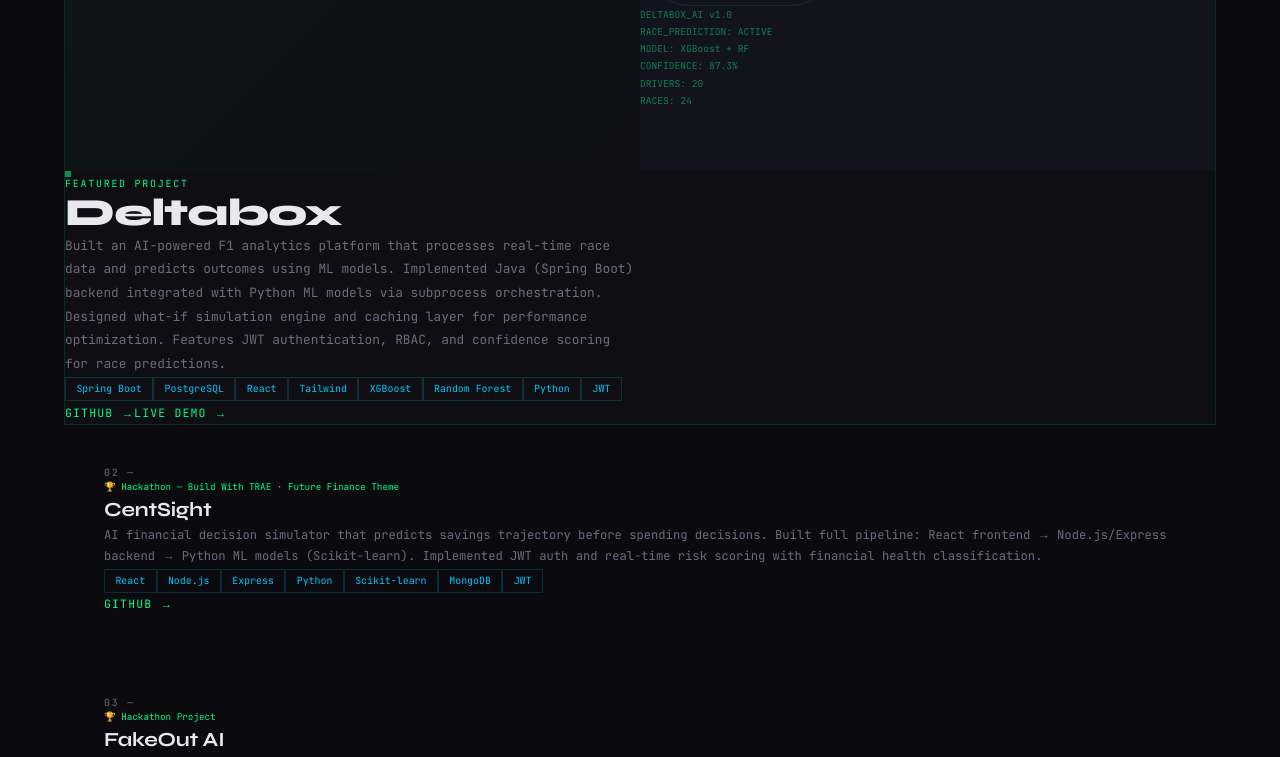
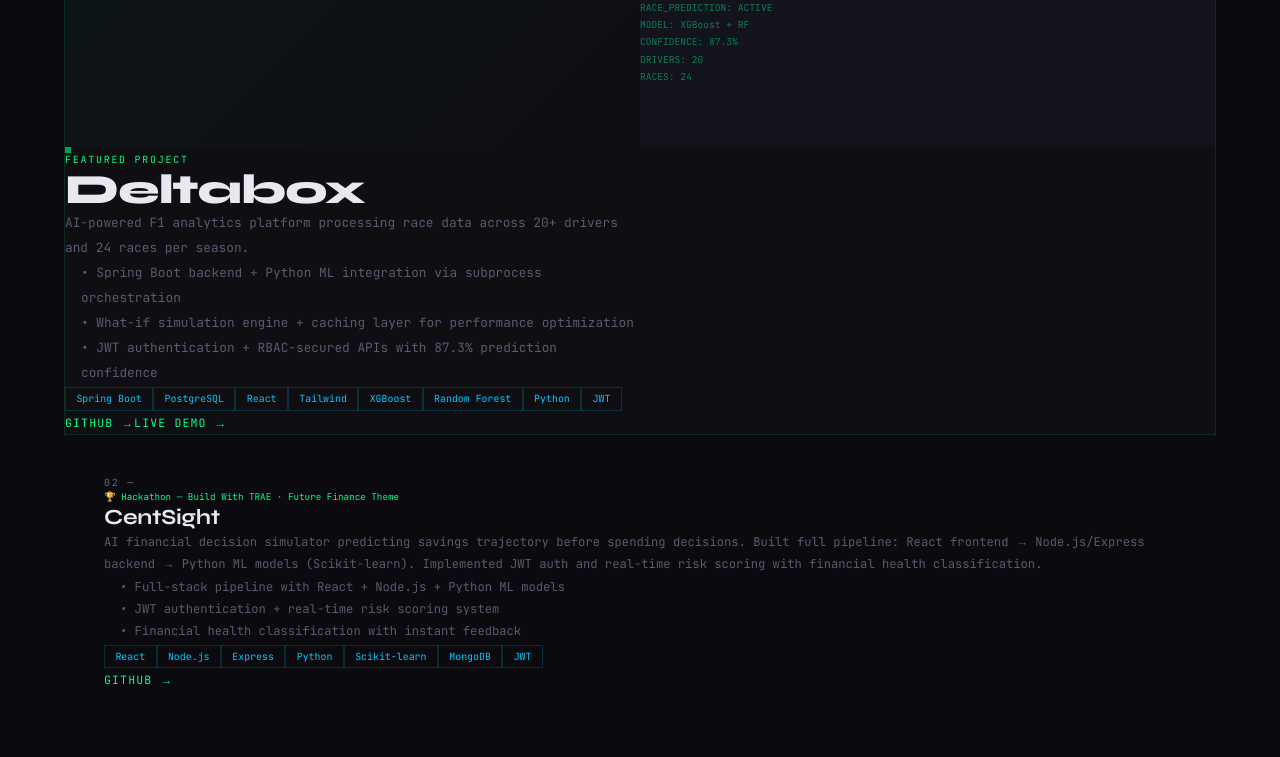
Before and after one commit to Mohammad-Adnan-Shakil/Portfolio, a React (Vite) app: page / in a window 1280 px wide. Shown: the part 2000-2757 px from the top of the page. Built offline with nearby package versions, Linux system fonts and the light colour scheme.

Commit message:
Refine portfolio for strong early-stage engineer identity: metrics, bullet-style descriptions, outcome-driven tech stack, sharper identity, tighter spacing, improved typography

```diff
--- a/src/components/About.jsx
+++ b/src/components/About.jsx
@@ -7,7 +7,7 @@ const About = () => {
     <section
       id="about"
       style={{
-        padding: '5rem 4rem',
+        padding: '4rem 4rem',
         borderTop: '1px solid rgba(0,255,136,0.12)'
       }}
     >
@@ -59,8 +59,8 @@ const About = () => {
           color: '#6b6b80',
           lineHeight: 1.9
         }}>
-          I'm <span style={{ color: '#e8e8f0' }}>Mohammad Adnan Shakil</span>, a second-year Computer Science student at Presidency University, Bengaluru.
-          I build full-stack systems where backend logic meets ML models to make actual decisions.
+          I'm <span style={{ color: '#e8e8f0' }}>Mohammad Adnan Shakil</span>, a second-year CS student at Presidency University, Bengaluru.
+          I focus on building systems where backend logic drives real decisions, not just UI.
         </p>
 
         <p ref={revealRef(4)} className="mb-4" style={{
@@ -69,24 +69,16 @@ const About = () => {
           color: '#6b6b80',
           lineHeight: 1.9
         }}>
-          My focus is on production-grade applications: Deltabox demonstrates Java calling Python ML models for real-time predictions, with JWT + RBAC security and caching for performance.
+          Deltabox demonstrates my approach: Java calling Python ML models for real-time predictions, with JWT + RBAC security and caching for performance.
         </p>
 
-        <p ref={revealRef(5)} className="mb-4" style={{
+        <p ref={revealRef(5)} style={{
           fontFamily: 'JetBrains Mono',
           fontSize: '0.83rem',
           color: '#6b6b80',
           lineHeight: 1.9
         }}>
           I work fast, ship aggressively, and care about clean architecture. Discipline in code, gym, and execution.
-        </p>
-
-        <p ref={revealRef(6)} style={{
-          fontFamily: 'JetBrains Mono',
-          fontSize: '0.83rem',
-          color: '#6b6b80',
-          lineHeight: 1.9
-        }}>
           Targeting software engineering internships for mid-2026.
         </p>
       </div>
--- a/src/components/Contact.jsx
+++ b/src/components/Contact.jsx
@@ -40,7 +40,7 @@ const Contact = () => {
     <section
       id="contact"
       style={{
-        padding: '5rem 4rem',
+        padding: '4rem 4rem',
         borderTop: '1px solid rgba(0,255,136,0.12)',
         textAlign: 'center'
       }}
--- a/src/components/EngineeringThinking.jsx
+++ b/src/components/EngineeringThinking.jsx
@@ -7,7 +7,7 @@ const EngineeringThinking = () => {
     <section
       id="engineering"
       style={{
-        padding: '6rem 4rem',
+        padding: '5rem 4rem',
         borderTop: '1px solid rgba(0,255,136,0.12)'
       }}
     >
@@ -27,7 +27,7 @@ const EngineeringThinking = () => {
       </div>
 
       {/* Section Title */}
-      <div ref={revealRef(1)} className="mb-8">
+      <div ref={revealRef(1)} className="mb-6">
         <h2
           style={{
             fontFamily: 'Syne',
@@ -41,9 +41,8 @@ const EngineeringThinking = () => {
 
       {/* Content */}
       <div style={{ maxWidth: '800px' }}>
-        <div ref={revealRef(2)} className="mb-6">
+        <div ref={revealRef(2)} className="mb-4">
           <h3
-            className="mb-3"
             style={{
               fontFamily: 'JetBrains Mono',
               fontSize: '0.82rem',
@@ -56,47 +55,40 @@ const EngineeringThinking = () => {
           </h3>
         </div>
 
-        <div ref={revealRef(3)} className="mb-4" style={{
+        <div ref={revealRef(3)} className="mb-3" style={{
           fontFamily: 'JetBrains Mono',
           fontSize: '0.83rem',
           color: '#6b6b80',
           lineHeight: 1.9
         }}>
-          <strong style={{ color: '#e8e8f0' }}>1. API Layer (Spring Boot/Node.js)</strong><br />
-          RESTful endpoints, authentication, RBAC<br />
-          Request validation and error handling
+          <strong style={{ color: '#e8e8f0' }}>1. API Layer (Spring Boot/Node.js)</strong> — RESTful endpoints, authentication, RBAC, request validation
         </div>
 
-        <div ref={revealRef(4)} className="mb-4" style={{
+        <div ref={revealRef(4)} className="mb-3" style={{
           fontFamily: 'JetBrains Mono',
           fontSize: '0.83rem',
           color: '#6b6b80',
           lineHeight: 1.9
         }}>
-          <strong style={{ color: '#e8e8f0' }}>2. Orchestration Layer</strong><br />
-          Java subprocess calls to Python ML models<br />
-          Async processing and response caching
+          <strong style={{ color: '#e8e8f0' }}>2. Orchestration Layer</strong> — Java subprocess calls to Python ML models, async processing, response caching
         </div>
 
-        <div ref={revealRef(5)} className="mb-6" style={{
+        <div ref={revealRef(5)} className="mb-4" style={{
           fontFamily: 'JetBrains Mono',
           fontSize: '0.83rem',
           color: '#6b6b80',
           lineHeight: 1.9
         }}>
-          <strong style={{ color: '#e8e8f0' }}>3. ML Pipeline</strong><br />
-          Feature extraction → Model inference → Response formatting<br />
-          Confidence scoring and fallback handling
+          <strong style={{ color: '#e8e8f0' }}>3. ML Pipeline</strong> — Feature extraction → Model inference → Response formatting, confidence scoring, fallback handling
         </div>
 
-        <div ref={revealRef(6)} className="mb-6" style={{
+        <div ref={revealRef(6)} className="mb-4" style={{
           fontFamily: 'JetBrains Mono',
           fontSize: '0.83rem',
           color: '#6b6b80',
           lineHeight: 1.9
         }}>
-          <strong style={{ color: '#00ff88' }}>Example Flow:</strong><br />
-          User Request → API Validation → Subprocess to Python → ML Prediction → Response Cache → JSON Response
+          <strong style={{ color: '#00ff88' }}>Example Flow:</strong> User Request → API Validation → Subprocess to Python → ML Prediction → Response Cache → JSON Response
         </div>
 
         <div ref={revealRef(7)} style={{
--- a/src/components/Projects.jsx
+++ b/src/components/Projects.jsx
@@ -13,7 +13,8 @@ const Projects = () => {
       number: '02 —',
       title: 'CentSight',
       badge: '🏆 Hackathon — Build With TRAE · Future Finance Theme',
-      description: 'AI financial decision simulator that predicts savings trajectory before spending decisions. Built full pipeline: React frontend → Node.js/Express backend → Python ML models (Scikit-learn). Implemented JWT auth and real-time risk scoring with financial health classification.',
+      description: 'AI financial decision simulator predicting savings trajectory before spending decisions. Built full pipeline: React frontend → Node.js/Express backend → Python ML models (Scikit-learn). Implemented JWT auth and real-time risk scoring with financial health classification.',
+      bullets: ['Full-stack pipeline with React + Node.js + Python ML models', 'JWT authentication + real-time risk scoring system', 'Financial health classification with instant feedback'],
       tags: ['React', 'Node.js', 'Express', 'Python', 'Scikit-learn', 'MongoDB', 'JWT'],
       github: 'https://github.com/Mohammad-Adnan-Shakil/CentSight'
     },
@@ -22,13 +23,14 @@ const Projects = () => {
       title: 'FakeOut AI',
       badge: '🏆 Hackathon Project',
       description: 'Voice deepfake detection system using dual-model ML ensemble (XGBoost + Random Forest). Extracted 40 MFCC coefficients and spectral features from audio for classification. FastAPI backend serving ML inference with React frontend for audio upload/analysis.',
+      bullets: ['Dual-model ensemble (XGBoost + Random Forest) for classification', '40 MFCC coefficients + spectral features from audio', 'FastAPI backend serving ML inference with React frontend'],
       tags: ['React', 'FastAPI', 'Python', 'XGBoost', 'Random Forest', 'Librosa', 'TailwindCSS'],
       github: 'https://github.com/FuncLexa/FakeOut-AI'
     }
   ];
 
   return (
-    <section id="projects" style={{ padding: '6rem 4rem' }}>
+    <section id="projects" style={{ padding: '4.5rem 4rem' }}>
       {/* Section Label */}
       <div ref={revealRef(0)} className="mb-4">
         <p
@@ -204,29 +206,33 @@ const Projects = () => {
               style={{
                 fontFamily: 'Syne',
                 fontWeight: 800,
-                fontSize: '2.4rem',
+                fontSize: '2.6rem',
                 letterSpacing: '-0.02em',
-                lineHeight: 1.1
+                lineHeight: 1.05
               }}
             >
               Deltabox
             </h3>
 
             {/* Description */}
-            <p
+            <div
               className="mb-8"
               style={{
                 fontFamily: 'JetBrains Mono',
                 fontSize: '0.8rem',
-                color: '#6b6b80',
-                lineHeight: 1.85
+                color: '#5a5a70',
+                lineHeight: 1.95
               }}
             >
-              Built an AI-powered F1 analytics platform that processes real-time race data and predicts outcomes using ML models.
-              Implemented Java (Spring Boot) backend integrated with Python ML models via subprocess orchestration.
-              Designed what-if simulation engine and caching layer for performance optimization.
-              Features JWT authentication, RBAC, and confidence scoring for race predictions.
-            </p>
+              <p className="mb-4">
+                AI-powered F1 analytics platform processing race data across 20+ drivers and 24 races per season.
+              </p>
+              <div style={{ paddingLeft: '1rem' }}>
+                <div className="mb-2">• Spring Boot backend + Python ML integration via subprocess orchestration</div>
+                <div className="mb-2">• What-if simulation engine + caching layer for performance optimization</div>
+                <div>• JWT authentication + RBAC-secured APIs with 87.3% prediction confidence</div>
+              </div>
+            </div>
 
             {/* Tech Tags */}
             <div className="flex flex-wrap gap-2 mb-8">
@@ -345,25 +351,35 @@ const Projects = () => {
               style={{
                 fontFamily: 'Syne',
                 fontWeight: 700,
-                fontSize: '1.25rem',
-                letterSpacing: '-0.01em'
+                fontSize: '1.35rem',
+                letterSpacing: '-0.01em',
+                lineHeight: 1.2
               }}
             >
               {project.title}
             </h3>
 
             {/* Description */}
-            <p
+            <div
               className="mb-6"
               style={{
                 fontFamily: 'JetBrains Mono',
                 fontSize: '0.76rem',
-                color: '#6b6b80',
-                lineHeight: 1.75
+                color: '#5a5a70',
+                lineHeight: 1.85
               }}
             >
-              {project.description}
-            </p>
+              <p className="mb-3">
+                {project.description}
+              </p>
+              <div style={{ paddingLeft: '1rem' }}>
+                {project.bullets.map((bullet, idx) => (
+                  <div key={idx} className="mb-2">
+                    • {bullet}
+                  </div>
+                ))}
+              </div>
+            </div>
 
             {/* Tech Tags */}
             <div className="flex flex-wrap gap-2 mb-6">
--- a/src/components/Skills.jsx
+++ b/src/components/Skills.jsx
@@ -6,19 +6,19 @@ const Skills = () => {
   const skillGroups = [
     {
       title: 'Frontend',
-      skills: ['React + Redux (state-heavy UI, dynamic dashboards)', 'Tailwind CSS (rapid UI development)', 'JavaScript ES6+ (modern patterns)', 'HTML / CSS']
+      skills: ['React + Redux — building state-heavy UI and dynamic dashboards', 'Tailwind CSS — rapid UI development with modern patterns', 'JavaScript ES6+ — modern frontend patterns', 'HTML / CSS']
     },
     {
       title: 'Backend',
-      skills: ['Spring Boot (REST APIs, authentication, RBAC, system design)', 'Java (type-safe backend development)', 'Node.js + Express (API layer, middleware)', 'JWT Auth (secure authentication)']
+      skills: ['Spring Boot — building secure, scalable REST APIs with authentication, RBAC, and caching', 'Java — type-safe backend development', 'Node.js + Express — API layer and middleware', 'JWT Auth — secure authentication systems']
     },
     {
       title: 'ML / Data',
-      skills: ['Python (XGBoost, Random Forest, inference pipelines)', 'Scikit-learn (feature engineering, model training)', 'Librosa (audio feature extraction)', 'Linear Regression']
+      skills: ['Python — XGBoost, Random Forest, and inference pipelines', 'Scikit-learn — feature engineering and model training', 'Librosa — audio feature extraction', 'Linear Regression']
     },
     {
       title: 'Infrastructure',
-      skills: ['PostgreSQL (relational data, complex queries)', 'MongoDB (document storage, flexible schemas)', 'Git / GitHub (version control, CI/CD)', 'Vercel (deployment, edge caching)', 'Maven', 'Postman']
+      skills: ['PostgreSQL — relational data with complex queries', 'MongoDB — document storage with flexible schemas', 'Git / GitHub — version control and CI/CD', 'Vercel — deployment and edge caching', 'Maven', 'Postman']
     }
   ];
 
@@ -26,7 +26,7 @@ const Skills = () => {
     <section
       id="skills"
       style={{
-        padding: '5rem 4rem',
+        padding: '4rem 4rem',
         borderTop: '1px solid rgba(0,255,136,0.12)'
       }}
     >
```
